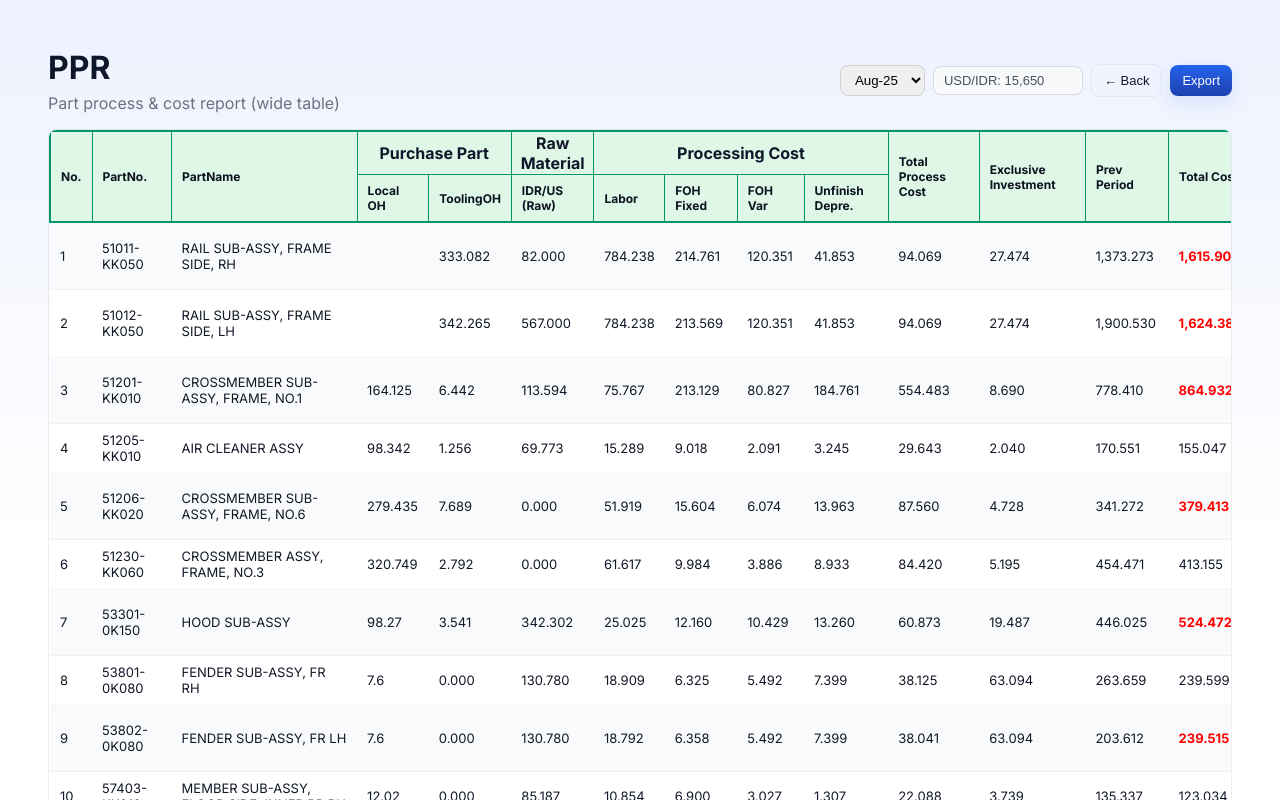
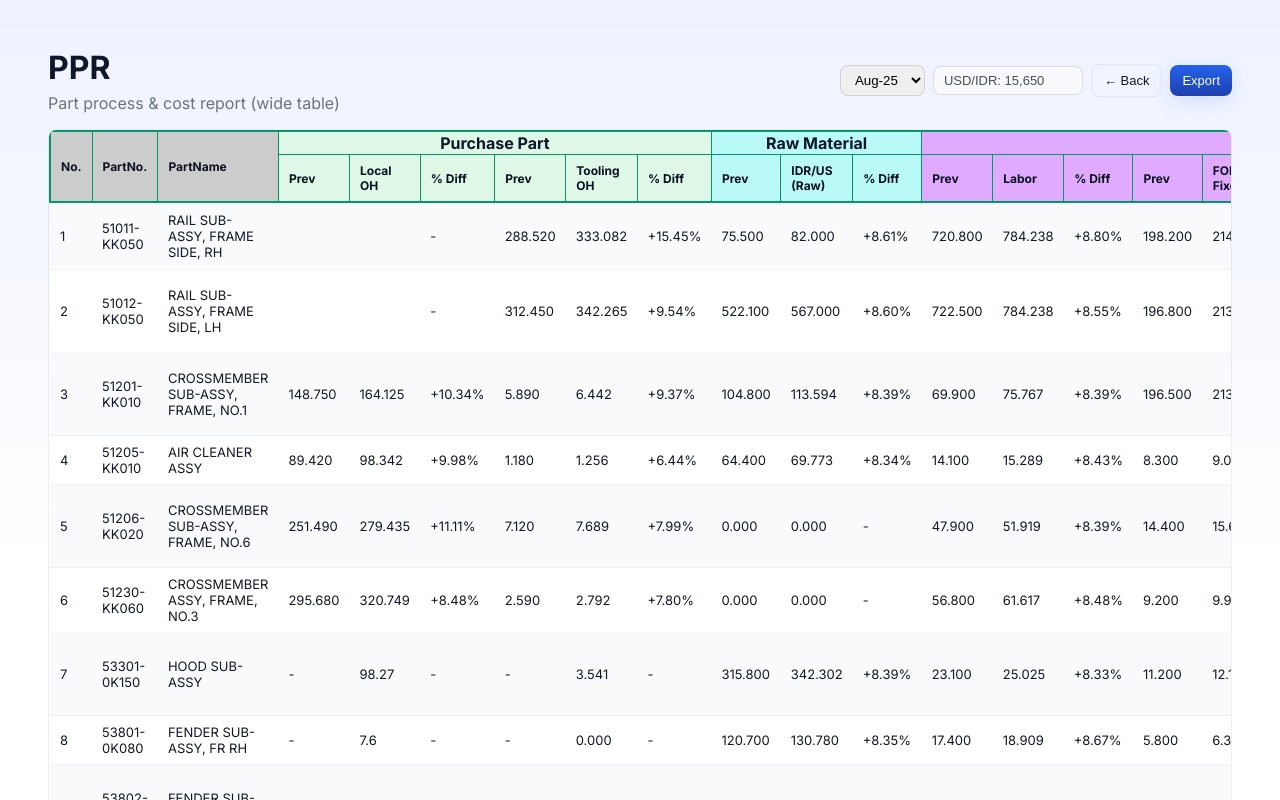
Before and after one commit to ari-fikri/finance-dashboard, a React (Vite) app: page /ppr in a window 1280 px wide. Shown: the top 800 px of the page. Built offline with nearby package versions, Linux system fonts and the light colour scheme.

Commit message:
- add prev data for each column - change header coloring

```diff
--- a/src/PPRPage.jsx
+++ b/src/PPRPage.jsx
@@ -112,12 +112,12 @@ export default function PPRPage() {
             <thead style={{ border: "2px solid #059669" }}>
               {/* First header row: colored bands */}
               <tr style={{ border: "1px solid #059669" }}>
-                <th rowSpan="2" style={{...headerBandStyle("#dff7e6"), ...thSticky, border: "1px solid #059669"}}>No.</th>
-                <th rowSpan="2" style={{...headerBandStyle("#dff7e6"), ...thSticky, border: "1px solid #059669"}}>PartNo.</th>
-                <th rowSpan="2" style={{...headerBandStyle("#dff7e6"), ...thSticky, border: "1px solid #059669"}}>PartName</th>
-                <th colSpan="2" style={{...headerBandStyle("#dff7e6"), border: "1px solid #059669"}}>Purchase Part</th>
-                <th colSpan="1" style={{...headerBandStyle("#dff7e6"), border: "1px solid #059669"}}>Raw Material</th>
-                <th colSpan="4" style={{...headerBandStyle("#dff7e6"), border: "1px solid #059669"}}>Processing Cost</th>
+                <th rowSpan="2" style={{...headerBandStyle("#cccccc"), ...thSticky, border: "1px solid #059669"}}>No.</th>
+                <th rowSpan="2" style={{...headerBandStyle("#cccccc"), ...thSticky, border: "1px solid #059669"}}>PartNo.</th>
+                <th rowSpan="2" style={{...headerBandStyle("#cccccc"), ...thSticky, border: "1px solid #059669"}}>PartName</th>
+                <th colSpan="6" style={{...headerBandStyle("#dff7e6"), border: "1px solid #059669"}}>Purchase Part</th>
+                <th colSpan="3" style={{...headerBandStyle("#b9faf8"), border: "1px solid #059669"}}>Raw Material</th>
+                <th colSpan="12" style={{...headerBandStyle("#e0aaff"), border: "1px solid #059669"}}>Processing Cost</th>
                 <th rowSpan="2" style={{...headerBandStyle("#dff7e6"), ...thSticky, border: "1px solid #059669"}}>Total Process Cost</th>
                 <th rowSpan="2" style={{...headerBandStyle("#dff7e6"), ...thSticky, border: "1px solid #059669"}}>Exclusive Investment</th>
                 <th rowSpan="2" style={{...headerBandStyle("#dff7e6"), ...thSticky, border: "1px solid #059669"}}>Prev Period</th>
@@ -128,15 +128,29 @@ export default function PPRPage() {
 
               {/* Second header row: column group titles */}
               <tr style={{ background: "#dff7e6", border: "1px solid #059669" }}>
+                <th style={{...thSticky, border: "1px solid #059669"}}>Prev</th>
                 <th style={{...thSticky, border: "1px solid #059669"}}>Local OH</th>
-                <th style={{...thSticky, border: "1px solid #059669"}}>ToolingOH</th>
+                <th style={{...thSticky, border: "1px solid #059669"}}>% Diff</th>
+                <th style={{...thSticky, border: "1px solid #059669"}}>Prev</th>
+                <th style={{...thSticky, border: "1px solid #059669"}}>Tooling OH</th>
+                <th style={{...thSticky, border: "1px solid #059669"}}>% Diff</th>
 
-                <th style={{...thSticky, border: "1px solid #059669"}}>IDR/US (Raw)</th>
+                <th style={{...thSticky, backgroundColor: "#b9faf8", border: "1px solid #059669"}}>Prev</th>
+                <th style={{...thSticky, backgroundColor: "#b9faf8", border: "1px solid #059669"}}>IDR/US (Raw)</th>
+                <th style={{...thSticky, backgroundColor: "#b9faf8", border: "1px solid #059669"}}>% Diff</th>
 
-                <th style={{...thSticky, border: "1px solid #059669"}}>Labor</th>
-                <th style={{...thSticky, border: "1px solid #059669"}}>FOH Fixed</th>
-                <th style={{...thSticky, border: "1px solid #059669"}}>FOH Var</th>
-                <th style={{...thSticky, border: "1px solid #059669"}}>Unfinish Depre.</th>
+                <th style={{...thSticky, backgroundColor: "#e0aaff", border: "1px solid #059669"}}>Prev</th>
+                <th style={{...thSticky, backgroundColor: "#e0aaff", border: "1px solid #059669"}}>Labor</th>
+                <th style={{...thSticky, backgroundColor: "#e0aaff", border: "1px solid #059669"}}>% Diff</th>
+                <th style={{...thSticky, backgroundColor: "#e0aaff", border: "1px solid #059669"}}>Prev</th>
+                <th style={{...thSticky, backgroundColor: "#e0aaff", border: "1px solid #059669"}}>FOH Fixed</th>
+                <th style={{...thSticky, backgroundColor: "#e0aaff", border: "1px solid #059669"}}>% Diff</th>
+                <th style={{...thSticky, backgroundColor: "#e0aaff", border: "1px solid #059669"}}>Prev</th>
+                <th style={{...thSticky, backgroundColor: "#e0aaff", border: "1px solid #059669"}}>FOH Var</th>
+                <th style={{...thSticky, backgroundColor: "#e0aaff", border: "1px solid #059669"}}>% Diff</th>
+                <th style={{...thSticky, backgroundColor: "#e0aaff", border: "1px solid #059669"}}>Prev</th>
+                <th style={{...thSticky, backgroundColor: "#e0aaff", border: "1px solid #059669"}}>Unfinish Depre.</th>
+                <th style={{...thSticky, backgroundColor: "#e0aaff", border: "1px solid #059669"}}>% Diff</th>
               </tr>
             </thead>
 
@@ -159,15 +173,64 @@ export default function PPRPage() {
                     <td style={td}>{r.partNo}</td>
                     <td style={td}>{r.partName}</td>
 
+                    <td style={td}>{r.localOHPrev ?? "-"}</td>
                     <td style={td}>{r.localOH ?? "-"}</td>
+                    <td style={td}>
+                      {(() => {
+                        const diff = calculatePercentageDiff(r.localOH, r.localOHPrev);
+                        return diff !== null ? formatPercentage(diff) : "-";
+                      })()}
+                    </td>
+                    <td style={td}>{formatNumber(r.toolingOHPrev)}</td>
                     <td style={td}>{formatNumber(r.toolingOH)}</td>
+                    <td style={td}>
+                      {(() => {
+                        const diff = calculatePercentageDiff(r.toolingOH, r.toolingOHPrev);
+                        return diff !== null ? formatPercentage(diff) : "-";
+                      })()}
+                    </td>
 
+                    <td style={td}>{formatNumber(r.rawMaterialPrev)}</td>
                     <td style={td}>{formatNumber(r.rawMaterial)}</td>
+                    <td style={td}>
+                      {(() => {
+                        const diff = calculatePercentageDiff(r.rawMaterial, r.rawMaterialPrev);
+                        return diff !== null ? formatPercentage(diff) : "-";
+                      })()}
+                    </td>
 
+                    <td style={td}>{formatNumber(r.laborPrev)}</td>
                     <td style={td}>{formatNumber(r.labor)}</td>
+                    <td style={td}>
+                      {(() => {
+                        const diff = calculatePercentageDiff(r.labor, r.laborPrev);
+                        return diff !== null ? formatPercentage(diff) : "-";
+                      })()}
+                    </td>
+                    <td style={td}>{formatNumber(r.fohFixPrev)}</td>
                     <td style={td}>{formatNumber(r.fohFix)}</td>
+                    <td style={td}>
+                      {(() => {
+                        const diff = calculatePercentageDiff(r.fohFix, r.fohFixPrev);
+                        return diff !== null ? formatPercentage(diff) : "-";
+                      })()}
+                    </td>
+                    <td style={td}>{formatNumber(r.fohVarPrev)}</td>
                     <td style={td}>{formatNumber(r.fohVar)}</td>
+                    <td style={td}>
+                      {(() => {
+                        const diff = calculatePercentageDiff(r.fohVar, r.fohVarPrev);
+                        return diff !== null ? formatPercentage(diff) : "-";
+                      })()}
+                    </td>
+                    <td style={td}>{formatNumber(r.unfinishDeprePrev)}</td>
                     <td style={td}>{formatNumber(r.unfinishDepre)}</td>
+                    <td style={td}>
+                      {(() => {
+                        const diff = calculatePercentageDiff(r.unfinishDepre, r.unfinishDeprePrev);
+                        return diff !== null ? formatPercentage(diff) : "-";
+                      })()}
+                    </td>
 
                     <td style={td}>{formatNumber(r.totalProcessCost)}</td>
                     <td style={td}>{formatNumber(r.exclusiveInvestment)}</td>
@@ -336,3 +399,11 @@ const formatPercentage = (v) => {
   }
   return v;
 };
+
+const calculatePercentageDiff = (current, previous) => {
+  if (!current || !previous || current === "" || previous === "") return null;
+  const currentNum = typeof current === "string" ? parseFloat(current) : current;
+  const prevNum = typeof previous === "string" ? parseFloat(previous) : previous;
+  if (isNaN(currentNum) || isNaN(prevNum) || prevNum === 0) return null;
+  return ((currentNum - prevNum) / prevNum) * 100;
+};
```
Also changed, not shown: src/data/pprSampleData.js (+74 -1 lines).
